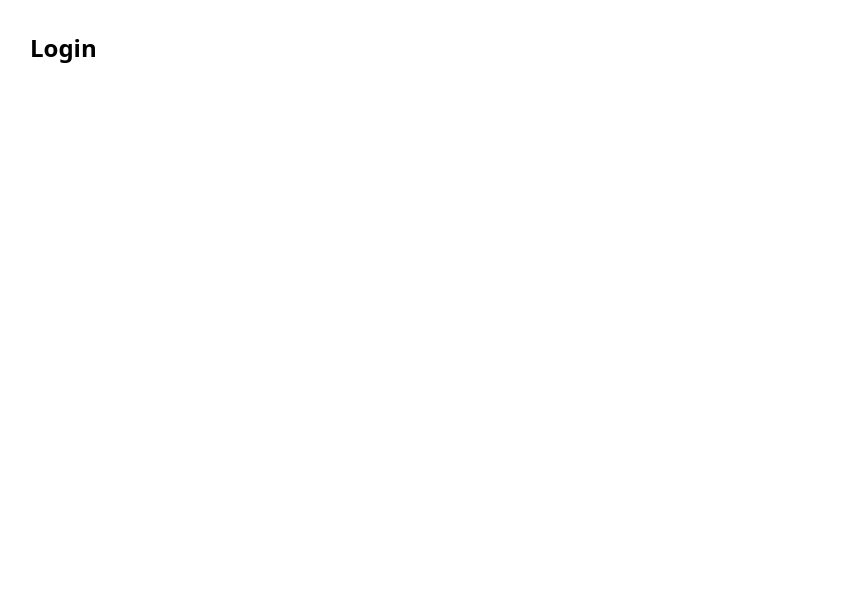
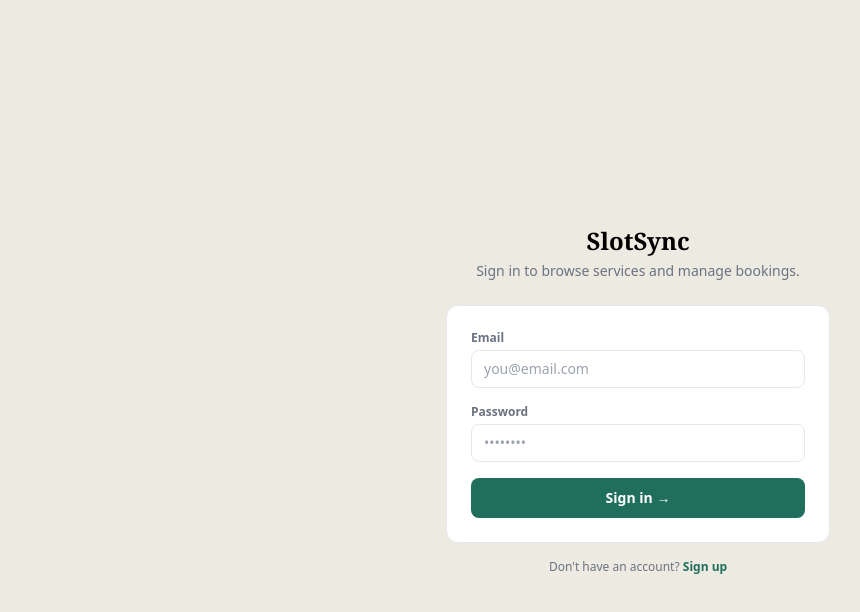
Before and after one commit to https-famous/SlotSync, a React (Vite) app in the folder client/: page /login in a window 1280 px wide. Shown: the top 612 px of the page, without its empty margins (2-862 px from the left). Built offline with nearby package versions, Linux system fonts and the light colour scheme.

Commit message:
work on the login ui/ux

```diff
--- a/client/src/pages/Login.jsx
+++ b/client/src/pages/Login.jsx
@@ -1,8 +1,115 @@
+import { useState } from "react";
+import { useForm } from "react-hook-form";
+import { useNavigate } from "react-router-dom";
+import { api } from "../lib/api";
+
 export default function Login() {
+  const [mode, setMode] = useState("login"); // "login" | "signup"   //useState("login") creates a piece of state, starting with the value "login".Whenever you call setMode("signup"), React re-runs this component function, and this time mode will be "signup"
+  const [serverError, setServerError] = useState("");// similar to the usestste above
+  const navigate = useNavigate();
+
+  const {
+    register, // This is how you connect a plain <input> to React Hook Form's internal state, without you manually wiring useState + onChange for every single field yourself.
+    handleSubmit, //
+    formState: { isSubmitting },
+  } = useForm(); // Calling useForm() gives back one big object with many tools inside it — validation state, error tracking, form values, reset functions, etc You're not using most of it here, so you destructure out only what you need: register, handleSubmit, and (nested inside another object) isSubmitting.
+
+  async function onSubmit(data) {
+    setServerError("");
+    try {
+      const endpoint = mode === "login" ? "/auth/login" : "/auth/signup";
+      const res = await api.post(endpoint, data);
+
+      // Store the JWT so future requests (via lib/api.js) send it automatically.
+      localStorage.setItem("token", res.data.token);
+
+      // "Account decides where you land" — ask /me whether this account
+      // owns a business, and route accordingly. No role toggle at login.
+      const me = await api.get("/auth/me");
+      navigate(me.data.business ? "/dashboard" : "/");
+    } catch (err) {
+      setServerError(err.response?.data?.error || "Something went wrong");
+    }
+  }
+
   return (
-    <div className="p-8">
-      <h1 className="text-2xl font-semibold">Login</h1>
-      {/* TODO: build this screen — see slotsync-prototype.html for layout reference */}
+    <div className="min-h-screen flex items-center justify-center bg-stone px-4">
+      <div className="w-full max-w-sm">
+        <h1 className="text-2xl font-serif font-semibold text-center mb-1">SlotSync</h1>
+        <p className="text-center text-sm text-gray-500 mb-6">
+          {mode === "login"
+            ? "Sign in to browse services and manage bookings."
+            : "Create an account to get started."}
+        </p>
+
+        <form
+          onSubmit={handleSubmit(onSubmit)}
+          className="bg-white border border-gray-200 rounded-xl p-6 space-y-4"
+        >
+          {mode === "signup" && (
+            <div>
+              <label className="block text-xs font-semibold text-gray-500 mb-1">
+                Full name
+              </label>
+              <input
+                {...register("name", { required: mode === "signup" })}
+                className="w-full border rounded-lg px-3 py-2 text-sm"
+                placeholder="Amara Okafor"
+              />
+            </div>
+          )}
+
+          <div>
+            <label className="block text-xs font-semibold text-gray-500 mb-1">Email</label>
+            <input
+              type="email"
+              {...register("email", { required: true })}
+              className="w-full border rounded-lg px-3 py-2 text-sm"
+              placeholder="you@email.com"
+            />
+          </div>
+
+          <div>
+            <label className="block text-xs font-semibold text-gray-500 mb-1">
+              Password
+            </label>
+            <input
+              type="password"
+              {...register("password", { required: true, minLength: 6 })}
+              className="w-full border rounded-lg px-3 py-2 text-sm"
+              placeholder="••••••••"
+            />
+          </div>
+
+          {serverError && <p className="text-sm text-rust">{serverError}</p>}
+
+          <button
+            type="submit"
+            disabled={isSubmitting}
+            className="w-full bg-teal text-white rounded-lg py-2.5 text-sm font-semibold disabled:opacity-50"
+          >
+            {isSubmitting ? "Please wait…" : mode === "login" ? "Sign in →" : "Create account →"}
+          </button>
+        </form>
+
+        <p className="text-center text-xs text-gray-500 mt-4">
+          {mode === "login" ? (
+            <>
+              Don&apos;t have an account?{" "}
+              <button onClick={() => setMode("signup")} className="text-teal font-semibold">
+                Sign up
+              </button>
+            </>
+          ) : (
+            <>
+              Already have an account?{" "}
+              <button onClick={() => setMode("login")} className="text-teal font-semibold">
+                Sign in
+              </button>
+            </>
+          )}
+        </p>
+      </div>
     </div>
   );
 }
```
